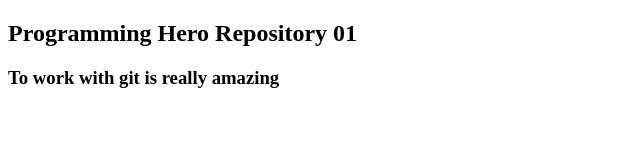
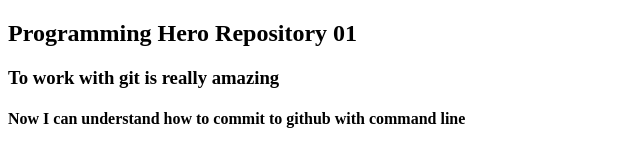
Before and after one commit to SaifulIslamDS/programming-hero-repo-01, a plain HTML site: page index.html in a window 1280 px wide. Shown: the whole page, without its empty margins (0-640 px from the left). Drawn offline with Linux system fonts and the light colour scheme.

Commit message:
New line added

```diff
--- a/index.html
+++ b/index.html
@@ -9,5 +9,6 @@
 <body>
     <h2>Programming Hero Repository 01</h2>
     <h3>To work with git is really amazing</h3>
+    <h4>Now I can understand how to commit to github with command line</h4>
 </body>
 </html>
```
